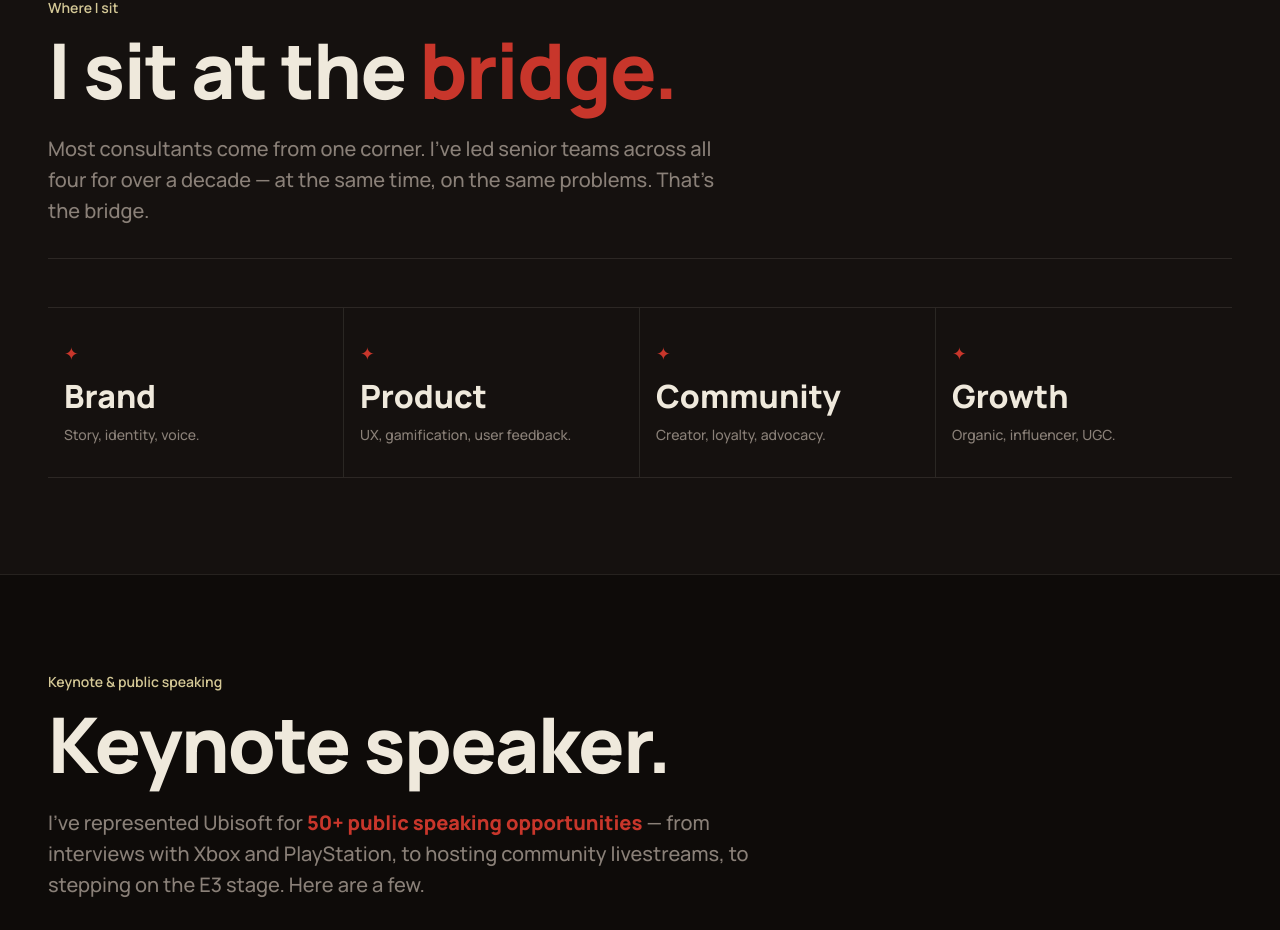
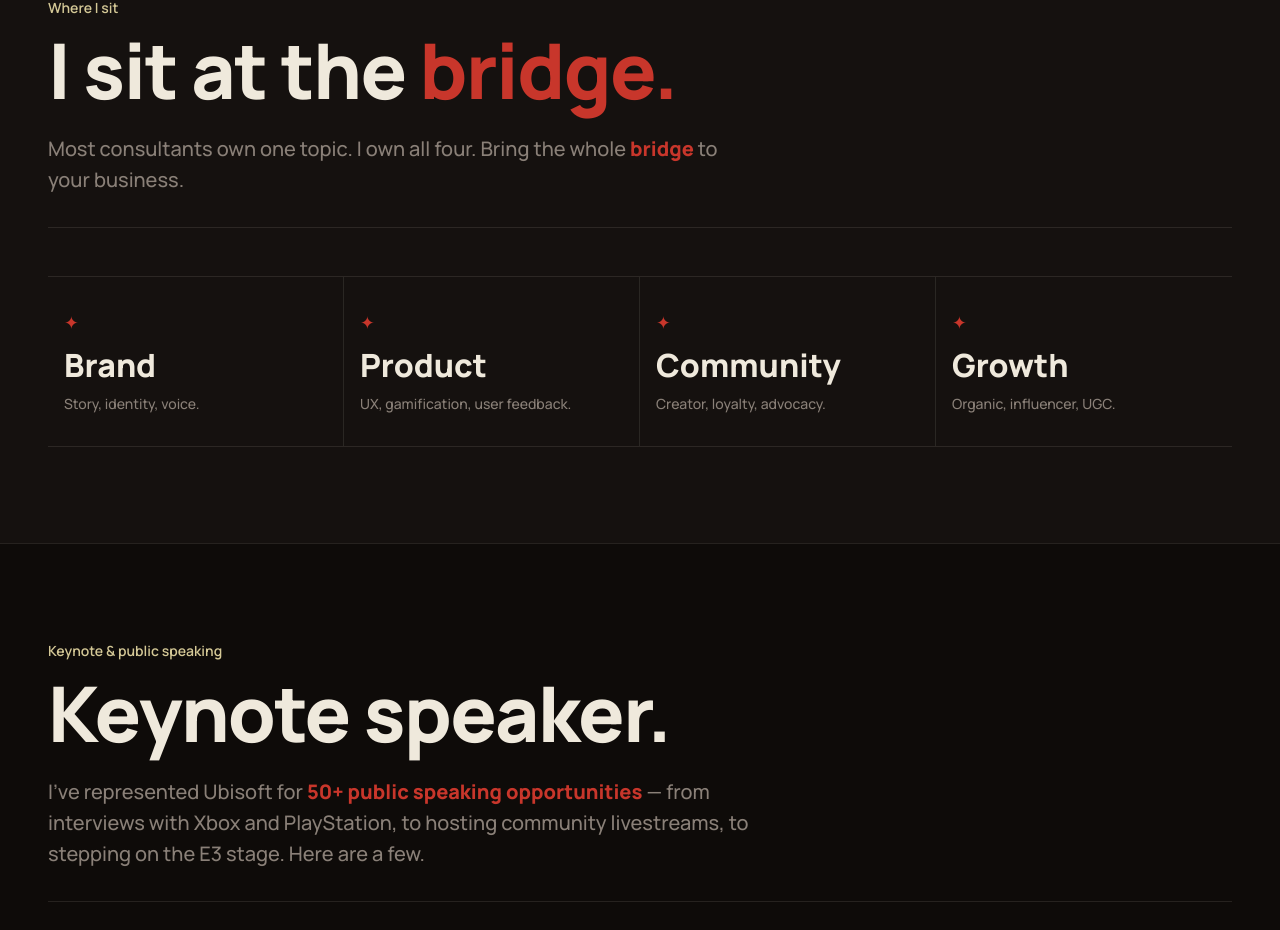
Before and after one commit to lolacolafola/laura-cordrey-site, a React (Vite) app: page /about in a window 1280 px wide. Shown: the part 1020-1950 px from the top of the page. Built offline with nearby package versions, Linux system fonts and the light colour scheme.

Commit message:
about bridge lede: 'I own all four. Bring the whole bridge to your business.'

```diff
--- a/src/pages/AboutPage.jsx
+++ b/src/pages/AboutPage.jsx
@@ -157,9 +157,8 @@ export default function AboutPage() {
               I sit at the <mark>bridge.</mark>
             </h2>
             <p className="about-range__lede">
-              Most consultants come from one corner. I&rsquo;ve led senior
-              teams across all four for over a decade — at the same time,
-              on the same problems. That&rsquo;s the bridge.
+              Most consultants own one topic. I own all four. Bring the
+              whole <mark>bridge</mark> to your business.
             </p>
           </div>
           <ol className="about-range__list" aria-label="Disciplines I work across">
```
